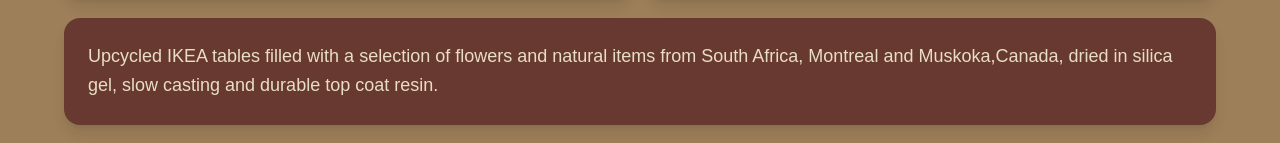
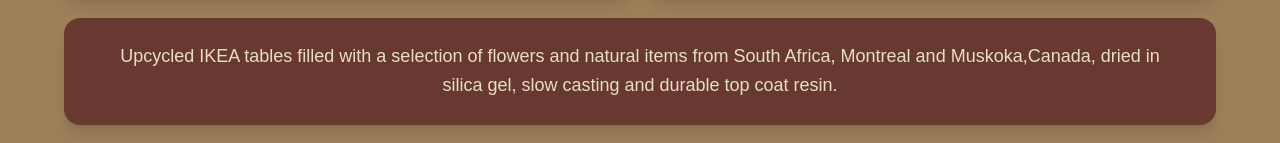
Before and after one commit to rain-jar/resin-art-site, a Next.js app: page /tables in a window 1280 px wide. Shown: the part 458-601 px from the top of the page. Built offline with nearby package versions, Linux system fonts and the light colour scheme.

Commit message:
Category pages

```diff
--- a/app/tables/page.jsx
+++ b/app/tables/page.jsx
@@ -27,7 +27,7 @@
 
         <div className="grid grid-cols-1 md:grid-cols-1 gap-4 mt-[20px]">
           <div className="bg-footer text-accent p-6 rounded-lg shadow-lg flex items-center justify-center">
-            <p className="text-lg leading-relaxed">
+            <p className="text-lg ml-8 mr-8 leading-relaxed text-center">
               Upcycled IKEA tables filled with a selection of flowers and natural items from South Africa, Montreal and Muskoka,Canada, dried in silica gel, slow casting
               and durable top coat resin.
             </p>
```
